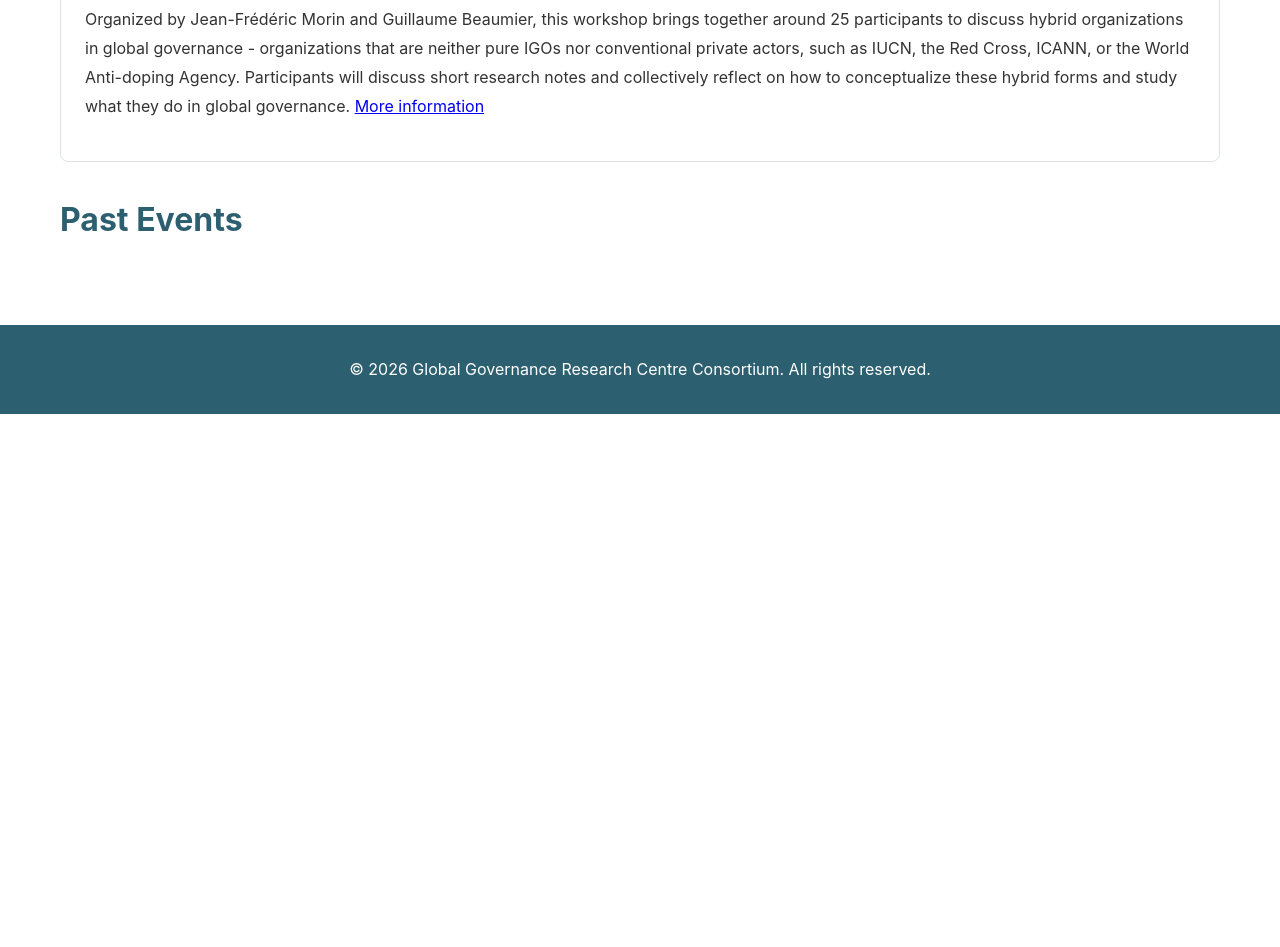
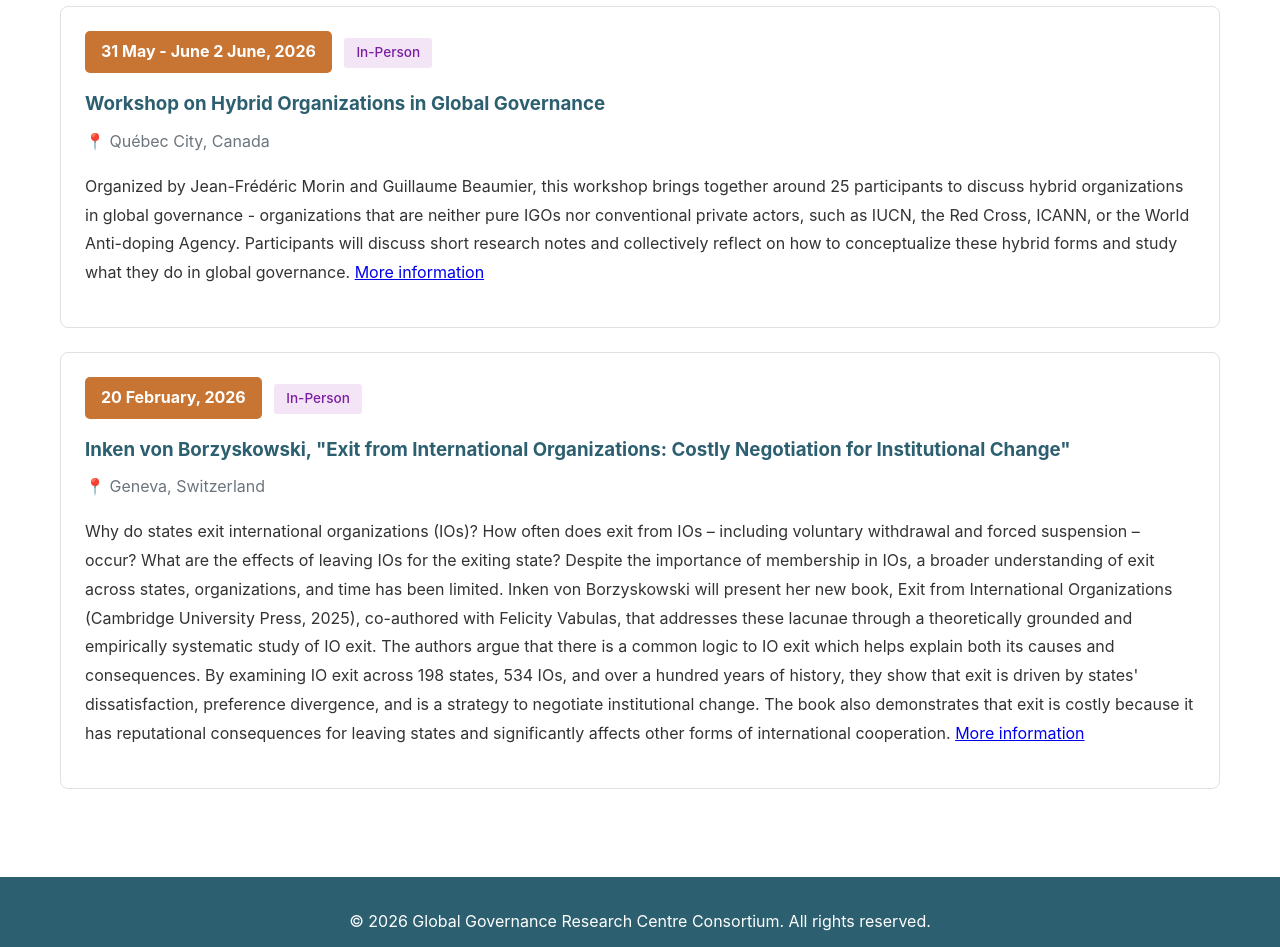
Before and after one commit to globalgov/ggrcc.org, a plain HTML site: page events.html in a window 1280 px wide. Shown: the part 518-1465 px from the top of the page. Before the commit the page ends 932 px from the top, so only its background shows below. Drawn offline with Linux system fonts and the light colour scheme.

Commit message:
Try three part events structure

```diff
--- a/events.html
+++ b/events.html
@@ -28,17 +28,27 @@
                 <h1>Events & Activities</h1>
                 <p>Stay informed about our upcoming conferences, workshops, seminars, and networking events.</p>
 
-                <h2>Upcoming Events</h2>
+                <h2>Calls</h2>
+
+                <h2>Open</h2>
+
+                <h2>Activity</h2>
 
                 <div class="event-card">
-                    <span class="event-date">May 31 - June 2, 2026</span>
+                    <span class="event-date">31 May - June 2 June, 2026</span>
                     <span class="event-type in-person">In-Person</span>
                     <h3>Workshop on Hybrid Organizations in Global Governance</h3>
                     <p class="event-details">📍 Québec City, Canada</p>
                     <p>Organized by Jean-Frédéric Morin and Guillaume Beaumier, this workshop brings together around 25 participants to discuss hybrid organizations in global governance - organizations that are neither pure IGOs nor conventional private actors, such as IUCN, the Red Cross, ICANN, or the World Anti-doping Agency. Participants will discuss short research notes and collectively reflect on how to conceptualize these hybrid forms and study what they do in global governance. <a href="http://www.wire-series.com/fr/20th-wire-edition" target="_blank" rel="noopener noreferrer">More information</a></p>
                 </div>
 
-                <h2>Past Events</h2>
+                <div class="event-card">
+                    <span class="event-date">20 February, 2026</span>
+                    <span class="event-type in-person">In-Person</span>
+                    <h3>Inken von Borzyskowski, "Exit from International Organizations: Costly Negotiation for Institutional Change"</h3>
+                    <p class="event-details">📍 Geneva, Switzerland</p>
+                    <p>Why do states exit international organizations (IOs)? How often does exit from IOs – including voluntary withdrawal and forced suspension – occur? What are the effects of leaving IOs for the exiting state? Despite the importance of membership in IOs, a broader understanding of exit across states, organizations, and time has been limited. Inken von Borzyskowski will present her new book, Exit from International Organizations (Cambridge University Press, 2025), co-authored with Felicity Vabulas, that addresses these lacunae through a theoretically grounded and empirically systematic study of IO exit. The authors argue that there is a common logic to IO exit which helps explain both its causes and consequences. By examining IO exit across 198 states, 534 IOs, and over a hundred years of history, they show that exit is driven by states' dissatisfaction, preference divergence, and is a strategy to negotiate institutional change. The book also demonstrates that exit is costly because it has reputational consequences for leaving states and significantly affects other forms of international cooperation. <a href="https://www.graduateinstitute.ch/centres/global-governance-centre/events" target="_blank" rel="noopener noreferrer">More information</a></p>
+                </div>
 
             </div>
         </section>
```
